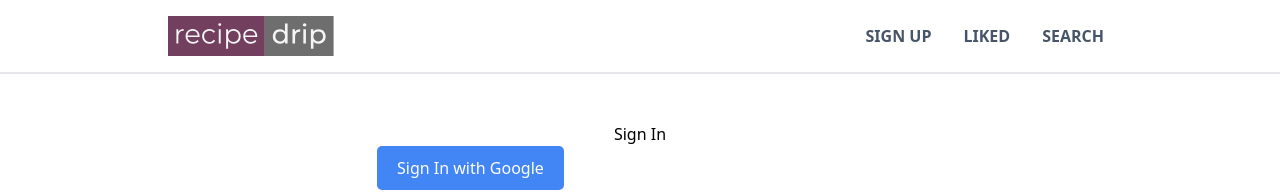
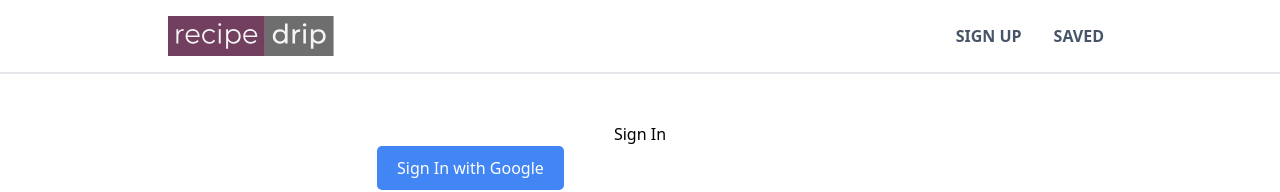
Before and after one commit to Tanvirazad3449/recipe-drip, a Next.js app: page /sign-in in a window 1280 px wide. Shown: the top 192 px of the page. Built offline with nearby package versions, Linux system fonts and the light colour scheme; no server answers; a web font is replaced by a local one.

Commit message:
update env in prod

```diff
--- a/app/components/organisms/Header.tsx
+++ b/app/components/organisms/Header.tsx
@@ -17,12 +17,12 @@ export default function Header() {
           <Link href="/liked-recipes">
 
             <button className="px-0 md:px-2 text-xs md:text-base text-slate-600 py-2 font-bold hover:text-slate-800">
-            LIKED
+              SAVED
             </button>
           </Link>
-<button className="px-0 md:px-2 text-xs md:text-base text-slate-600 py-2 font-bold hover:text-slate-800">
+          {/* <button className="px-0 md:px-2 text-xs md:text-base text-slate-600 py-2 font-bold hover:text-slate-800">
             SEARCH
-          </button>
+          </button> */}
         </div>
       </div>
     </header>
```
Lines whose indentation alone changed are shown as unchanged.
